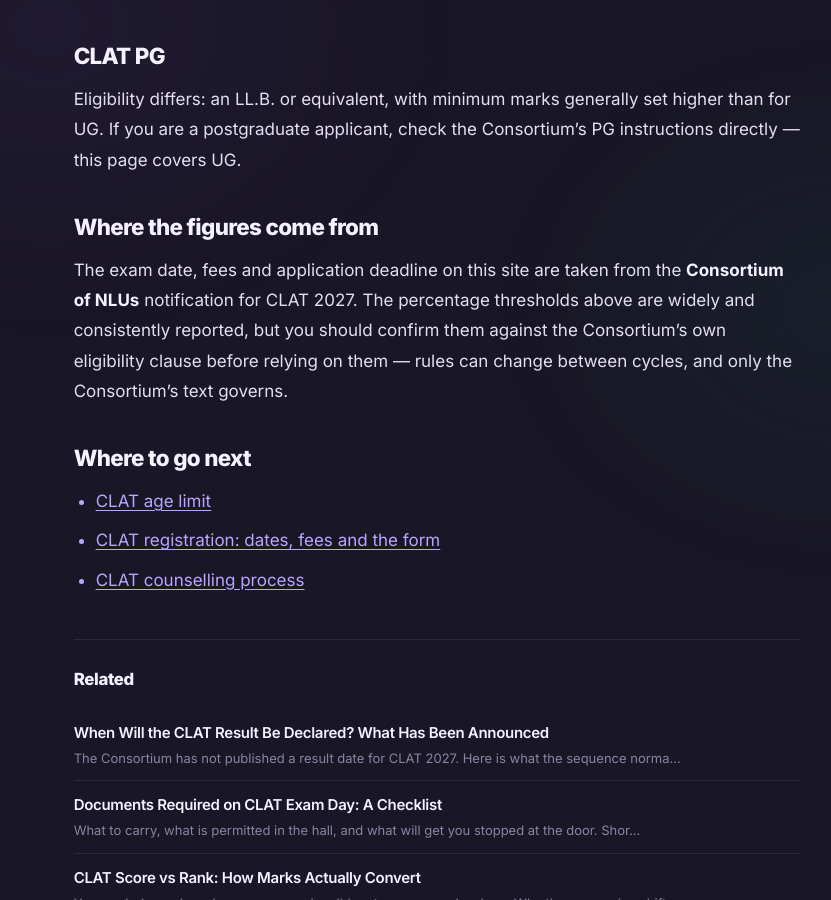
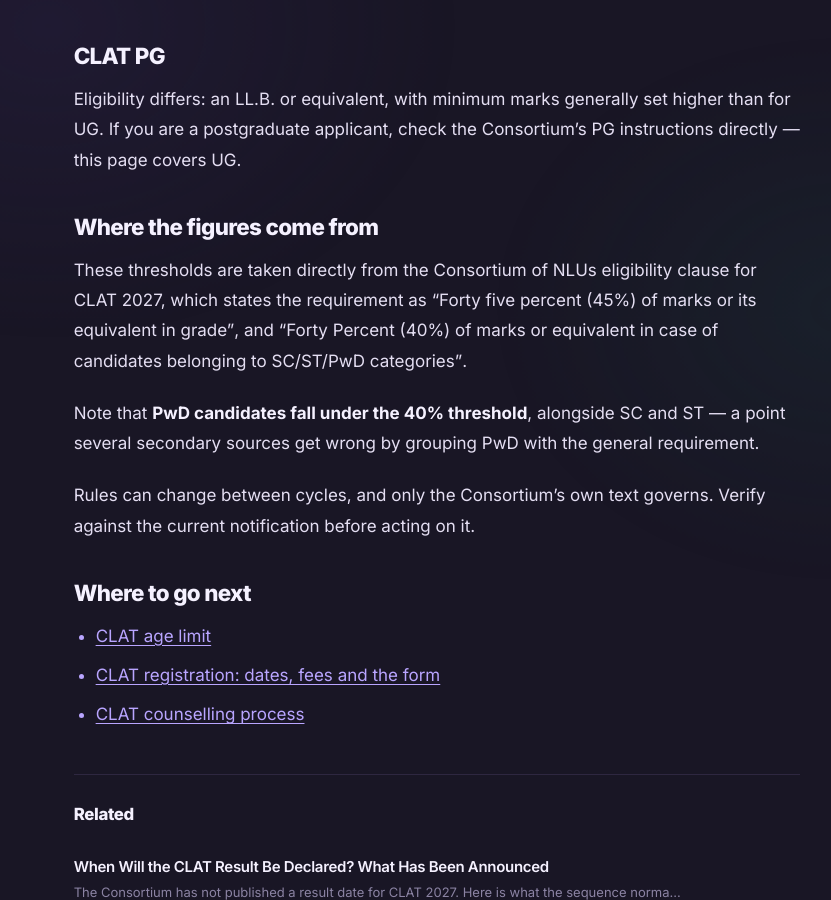
Before and after one commit to Aaditya7-codes/clatchamp-coming-soon, a Jekyll site: the page built from _posts/2026-09-13-clat-eligibility-criteria.md, in a window 1280 px wide and 900 px high, scrolled down 1800 px. Shown: the whole window, without its empty margins (203-1034 px from the left). Built offline with Jekyll 4.4.1, drawn with Linux system fonts in a browser that asks for light colours; some of the changed text lies outside the part shown.

Commit message:
Correct eligibility, age limit and counselling fee claims
Verified the three figures that had been taken from secondary sources
against the Consortium of NLUs pages for CLAT 2027.

One was wrong. The 40% threshold applies to SC, ST *and PwD*
candidates; PwD had been grouped with the 45% requirement. Corrected
everywhere it appeared, with the Consortium's wording quoted and a note
that several secondary sources make this same mistake.

The no-upper-age-limit position is confirmed verbatim by the
Consortium, so the hedging is replaced with the quote itself.

The counselling confirmation amounts could not be verified: the
Consortium publishes them with the counselling notification after the
exam, and that has not happened for this cycle. The previously
reported figures are removed rather than carried over from an earlier
year — the sums run to tens of thousands of rupees and families plan
around them.

Co-Authored-By: Claude Opus 5 <noreply@anthropic.com>

```diff
--- a/_posts/2026-09-13-clat-eligibility-criteria.md
+++ b/_posts/2026-09-13-clat-eligibility-criteria.md
@@ -1,15 +1,15 @@
 ---
 title: "CLAT Eligibility Criteria: Marks, Subjects and Categories"
-standfirst: "45% in Class 12 for the general category, 40% for SC and ST, no subject requirement and no upper age limit. Candidates still sitting their boards may apply."
-description: "45% in Class 12 for the general category, 40% for SC and ST, no subject requirement and no upper age limit. Candidates still sitting their boards may apply."
+standfirst: "45% in Class 12, or 40% for SC, ST and PwD candidates. No subject requirement, no upper age limit, and candidates still sitting their boards may apply."
+description: "45% in Class 12, or 40% for SC, ST and PwD candidates. No subject requirement, no upper age limit, and candidates still sitting their boards may apply."
 section: "Admissions"
 order: 1
 verified: 2026-09-13
 ---
 For **CLAT UG**, you need to have passed Class 12 (or an equivalent examination) with a minimum of:
 
-- **45%** marks — General, OBC, PwD and other categories
-- **40%** marks — SC and ST
+- **45%** marks — all other candidates, including General and OBC
+- **40%** marks — **SC, ST and PwD** candidates
 
 There is **no upper age limit**, and **no subject requirement**. You may have taken any stream.
 
@@ -41,7 +41,11 @@ Eligibility differs: an LL.B. or equivalent, with minimum marks generally set hi
 
 ## Where the figures come from
 
-The exam date, fees and application deadline on this site are taken from the **Consortium of NLUs** notification for CLAT 2027. The percentage thresholds above are widely and consistently reported, but you should confirm them against the Consortium's own eligibility clause before relying on them — rules can change between cycles, and only the Consortium's text governs.
+These thresholds are taken directly from the Consortium of NLUs eligibility clause for CLAT 2027, which states the requirement as *"Forty five percent (45%) of marks or its equivalent in grade"*, and *"Forty Percent (40%) of marks or equivalent in case of candidates belonging to SC/ST/PwD categories"*.
+
+Note that **PwD candidates fall under the 40% threshold**, alongside SC and ST — a point several secondary sources get wrong by grouping PwD with the general requirement.
+
+Rules can change between cycles, and only the Consortium's own text governs. Verify against the current notification before acting on it.
 
 ## Where to go next
 
```
Also changed, not shown: _posts/2026-09-13-clat-age-limit.md (+9 -3 lines), _posts/2026-09-13-clat-counselling-process.md (+5 -3 lines), _posts/2026-09-13-how-to-prepare-for-clat-from-class-11.md (+1 -1 lines).
